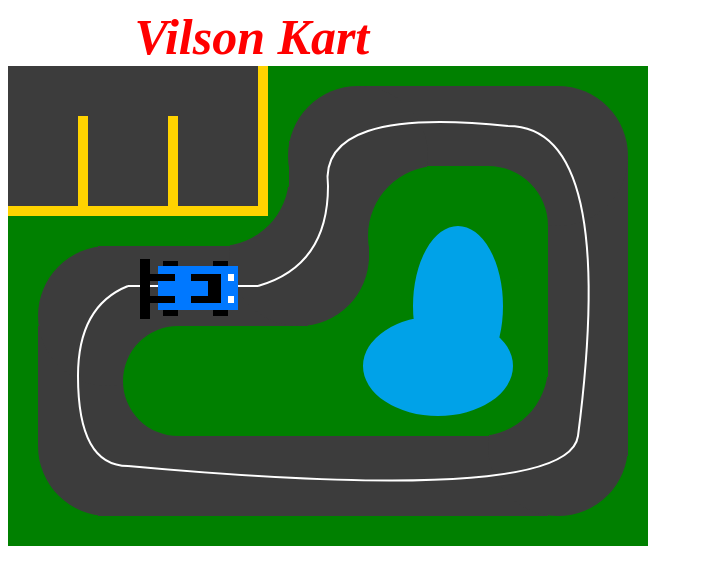
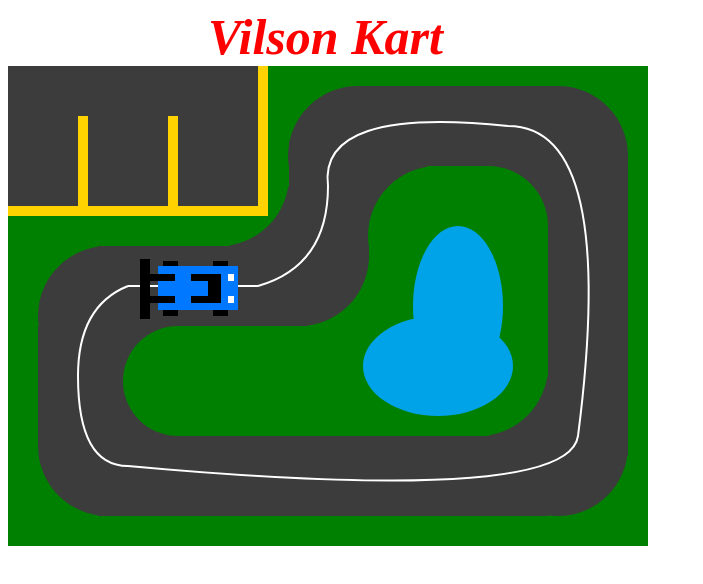
Before and after one commit to YanBurigo/Computacao-Grafica, a plain HTML site: page index.html in a window 1280 px wide. Shown: the whole page, without its empty margins (0-703 px from the left). Drawn offline with Linux system fonts and the light colour scheme.

Commit message:
Bug fix.

```diff
--- a/index.html
+++ b/index.html
@@ -8,7 +8,7 @@
             font: bolder;
             font-style: italic;
             font-size: 50px;
-            margin-left: 10%;
+            margin-left: 200px;
             margin-top: 0px;
             margin-bottom: 0px;
         }
--- a/script.js
+++ b/script.js
@@ -162,7 +162,6 @@ var movementDrift = 0
 
 document.onkeydown = function (evt) {
     audio.play();
-    audio.volume = 0.03;
 
     switch (evt.keyCode) {
         case 39: //direita
```
